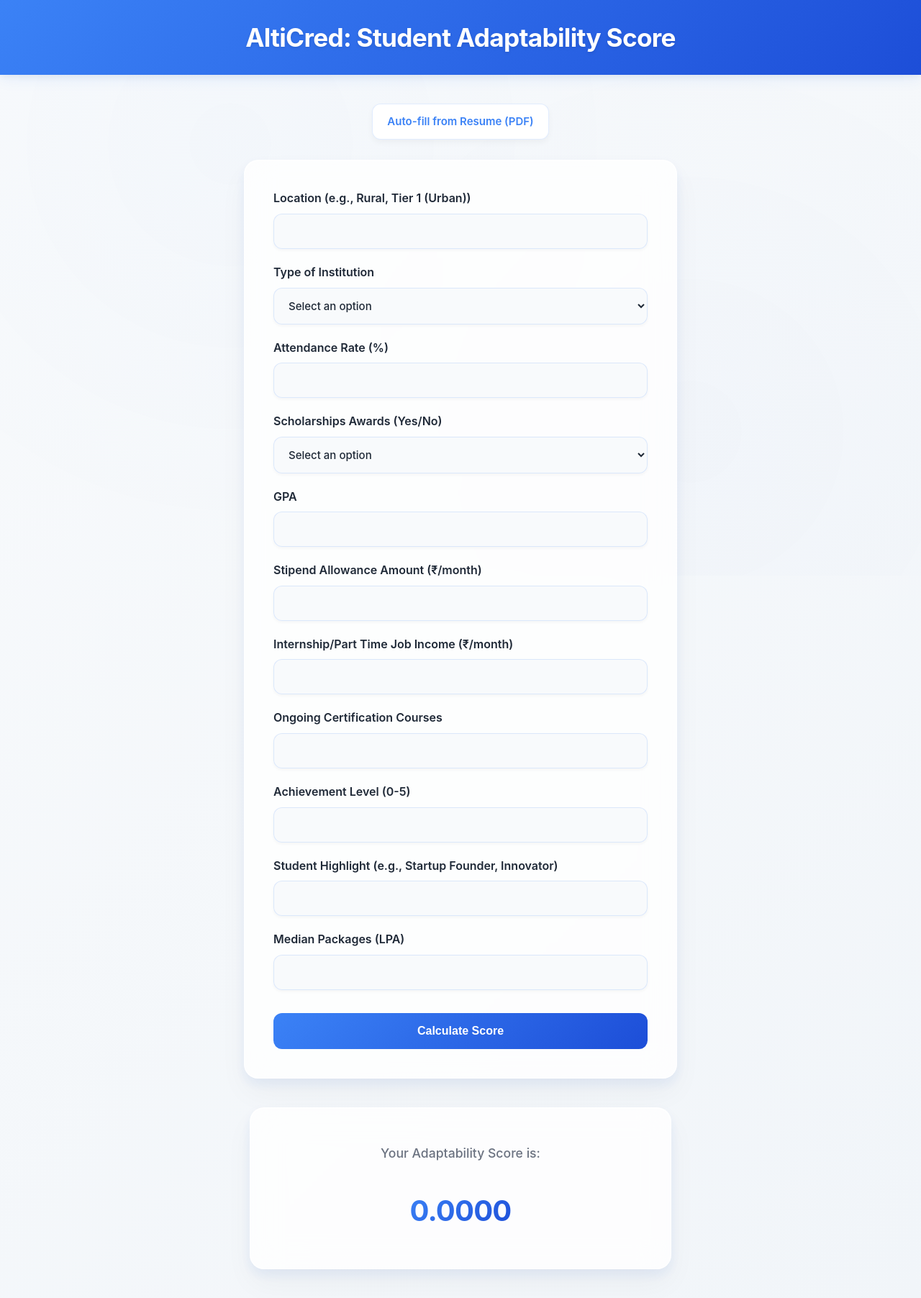
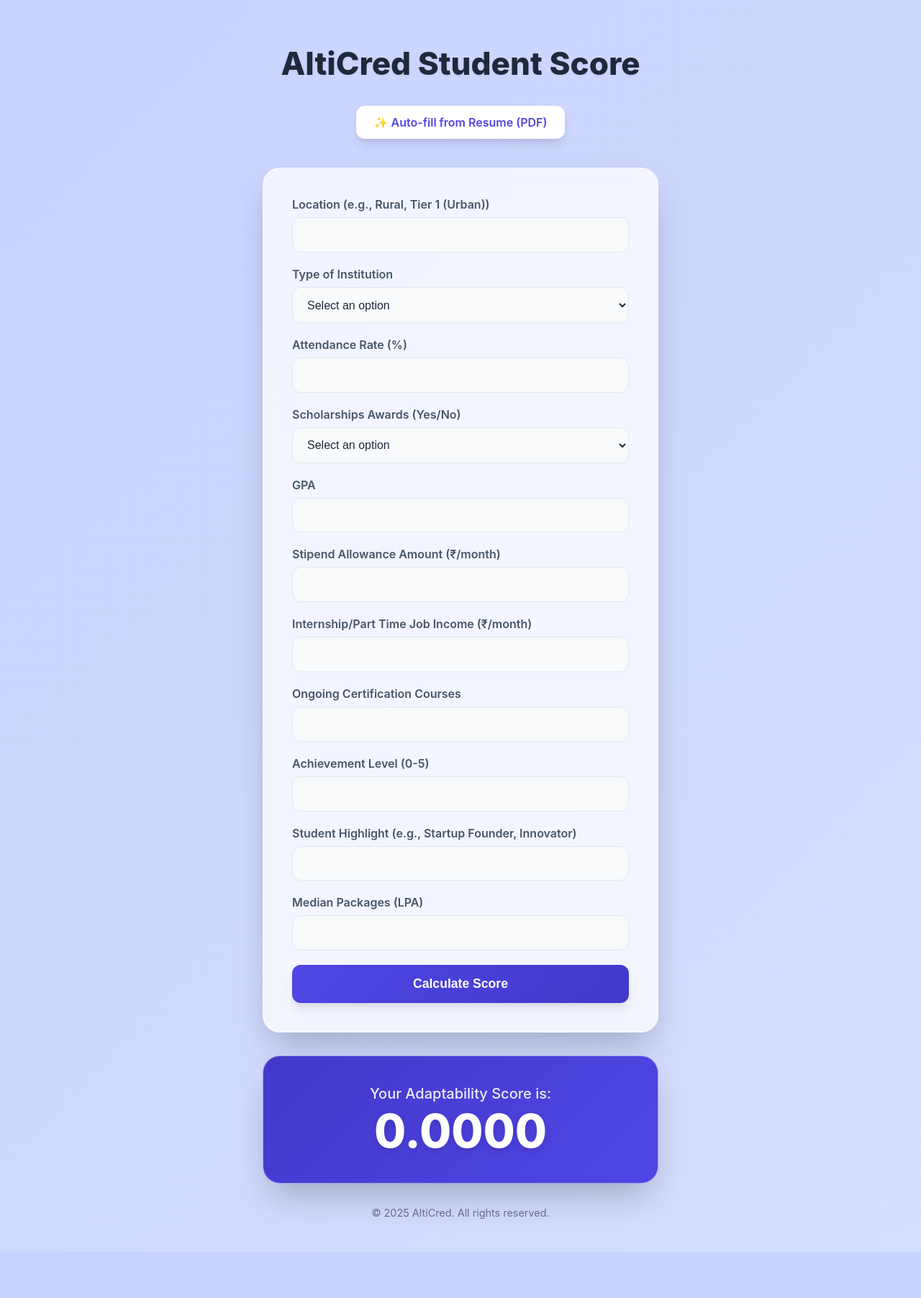
Before and after one commit to guru963/Deploy-repo, a Flask app: template templates/index1.html in a window 1280 px wide. Shown: the whole page at 72% size. After the commit the page ends 1740 px from the top, so only its background shows below. Run offline with Flask 3, Linux system fonts and the light colour scheme; the template is opened without the code that fills it, so the values that code supplies are empty; parts of the project's set-up code (start-up, migrations or seed data) failed here and were passed over; some libraries are stand-ins or nearby versions.

Commit message:
Update index1.html

```diff
--- a/templates/index1.html
+++ b/templates/index1.html
@@ -3,88 +3,86 @@
 <head>
     <meta charset="UTF-8">
     <title>AltiCred: Student Adaptability Score</title>
+    <meta name="viewport" content="width=device-width, initial-scale=1.0">
     <script src="https://cdnjs.cloudflare.com/ajax/libs/pdf.js/2.10.377/pdf.min.js"></script>
-
-    {% if shap_js %}
-        <script>{{ shap_js | safe }}</script>
-    {% endif %}
-
     <style>
         :root {
-            --bg-color: #fafbfc;
-            --primary-accent: #3b82f6;
-            --secondary-accent: #1e40af;
-            --accent-hover: #2563eb;
-            --text-primary: #1f2937;
-            --text-secondary: #6b7280;
-            --text-muted: #9ca3af;
+            --bg-start: #e0e7ff;
+            --bg-mid: #c7d2fe;
+            --bg-end: #a5b4fc;
+            --primary-accent: #4f46e5;
+            --primary-accent-dark: #4338ca;
+            --text-primary: #1e293b;
+            --text-secondary: #475569;
             --white: #ffffff;
-            --light-gray: #f8fafc;
-            --card-bg: rgba(255, 255, 255, 0.8);
-            --card-border: rgba(59, 130, 246, 0.1);
-            --card-hover-bg: rgba(255, 255, 255, 0.95);
-            --input-bg: rgba(248, 250, 252, 0.9);
-            --input-border: rgba(59, 130, 246, 0.15);
-            --input-focus-bg: rgba(255, 255, 255, 0.95);
-            --shadow-soft: rgba(0, 0, 0, 0.04);
-            --shadow-medium: rgba(59, 130, 246, 0.08);
-            --gradient-primary: linear-gradient(135deg, #3b82f6 0%, #1d4ed8 100%);
-            --gradient-subtle: linear-gradient(135deg, #f8fafc 0%, #f1f5f9 100%);
-            --font-family: -apple-system, BlinkMacSystemFont, "Segoe UI", Roboto, "Inter", sans-serif;
+            --card-bg: rgba(255, 255, 255, 0.75);
+            --card-border: rgba(255, 255, 255, 0.5);
+            --input-bg: #f8fafc;
+            --input-border: #e2e8f0;
+            --shadow-lg: 0 25px 50px -12px rgba(0, 0, 0, 0.25);
+            --shadow-md: 0 10px 15px -3px rgba(0, 0, 0, 0.1), 0 4px 6px -2px rgba(0, 0, 0, 0.05);
+            --font-family: -apple-system, BlinkMacSystemFont, "Segoe UI", Roboto, "Helvetica Neue", sans-serif;
+        }
+
+        /* --- Animated Background --- */
+        @keyframes gradientAnimation {
+            0% { background-position: 0% 50%; }
+            50% { background-position: 100% 50%; }
+            100% { background-position: 0% 50%; }
         }
 
         body {
             margin: 0;
-            padding-bottom: 40px;
+            padding: 2rem 1rem;
             font-family: var(--font-family);
-            background: var(--gradient-subtle);
+            background: linear-gradient(-45deg, var(--bg-start), var(--bg-mid), var(--bg-end));
+            background-size: 400% 400%;
+            animation: gradientAnimation 15s ease infinite;
             color: var(--text-primary);
             display: flex;
             flex-direction: column;
             align-items: center;
             min-height: 100vh;
-            line-height: 1.6;
+            box-sizing: border-box;
         }
 
-        body::before {
-            content: '';
-            position: fixed;
-            top: 0;
-            left: 0;
+        .container {
             width: 100%;
-            height: 100%;
-            background-image:
-                radial-gradient(circle at 25% 25%, rgba(59, 130, 246, 0.02) 0%, transparent 50%),
-                radial-gradient(circle at 75% 75%, rgba(29, 78, 216, 0.015) 0%, transparent 50%);
-            pointer-events: none;
-            z-index: -1;
+            max-width: 550px;
         }
 
         header {
-            background: var(--gradient-primary);
-            width: 100%;
-            padding: 24px 0;
             text-align: center;
-            box-shadow:
-                0 8px 16px var(--shadow-medium),
-                0 4px 8px var(--shadow-soft);
-            position: relative;
-            z-index: 10;
+            margin-bottom: 2rem;
+            color: var(--text-primary);
         }
 
         header h1 {
-            margin: 0;
-            font-size: 2.2rem;
-            font-weight: 700;
-            letter-spacing: -0.02em;
-            color: var(--white);
-            text-shadow: 0 2px 4px rgba(0, 0, 0, 0.1);
+            font-size: 2.75rem;
+            font-weight: 800;
+            text-shadow: 0 2px 4px rgba(0,0,0,0.05);
+        }
+
+        .card {
+            background: var(--card-bg);
+            backdrop-filter: blur(15px);
+            -webkit-backdrop-filter: blur(15px);
+            padding: 2.5rem;
+            border-radius: 1.5rem;
+            box-shadow: var(--shadow-lg);
+            border: 1px solid var(--card-border);
+            margin-bottom: 2rem;
+            animation: floatUp 1s ease-out;
+        }
+
+        @keyframes floatUp {
+            from { transform: translateY(20px); opacity: 0; }
+            to { transform: translateY(0); opacity: 1; }
         }
 
         .upload-section {
-            margin-top: 40px;
             text-align: center;
-            z-index: 10;
+            margin-bottom: 2rem;
         }
 
         input[type="file"] {
@@ -93,202 +91,151 @@
 
         .upload-label {
             display: inline-block;
-            padding: 12px 20px;
-            font-size: 15px;
+            padding: 0.75rem 1.5rem;
             font-weight: 600;
             color: var(--primary-accent);
             background-color: var(--white);
-            border: 1px solid var(--input-border);
-            border-radius: 12px;
+            border: 1px solid var(--card-border);
+            border-radius: 0.75rem;
             cursor: pointer;
             transition: all 0.3s ease;
-            box-shadow: 0 4px 8px var(--shadow-soft);
+            box-shadow: var(--shadow-md);
         }
 
         .upload-label:hover {
-            background-color: rgba(59, 130, 246, 0.05);
-            border-color: var(--primary-accent);
-        }
-
-        form {
-            background: var(--card-bg);
-            backdrop-filter: blur(20px);
-            -webkit-backdrop-filter: blur(20px);
-            padding: 40px;
-            border-radius: 20px;
-            width: 90%;
-            max-width: 520px;
-            margin-top: 20px;
-            box-shadow:
-                0 20px 40px var(--shadow-soft),
-                0 8px 16px var(--shadow-medium),
-                inset 0 1px 0 rgba(255, 255, 255, 0.9);
-            border: 1px solid rgba(255, 255, 255, 0.8);
-            position: relative;
-            z-index: 10;
+            background-color: var(--primary-accent);
+            color: var(--white);
+            transform: translateY(-3px);
+            box-shadow: 0 8px 16px rgba(0,0,0,0.1);
         }
 
         label {
             display: block;
-            margin-top: 20px;
-            margin-bottom: 8px;
+            margin-bottom: 0.5rem;
             font-weight: 600;
-            color: var(--text-primary);
-            font-size: 1em;
-            text-align: left;
-        }
-
-        label:first-of-type {
-            margin-top: 0;
+            color: var(--text-secondary);
         }
 
         input, select {
             width: 100%;
-            padding: 14px 16px;
-            margin: 0;
+            padding: 0.9rem 1rem;
+            margin-bottom: 1.25rem;
             border: 1px solid var(--input-border);
-            border-radius: 12px;
+            border-radius: 0.75rem;
             background: var(--input-bg);
             color: var(--text-primary);
-            font-size: 15px;
-            font-family: var(--font-family);
-            font-weight: 500;
+            font-size: 1rem;
             outline: none;
-            transition: all 0.3s ease;
+            transition: box-shadow 0.2s ease, border-color 0.2s ease;
             box-sizing: border-box;
-            box-shadow: 0 2px 4px var(--shadow-soft);
+        }
+
+        input:focus, select:focus {
+            border-color: var(--primary-accent);
+            box-shadow: 0 0 0 4px rgba(79, 70, 229, 0.2);
         }
 
         button {
-            margin-top: 32px;
             width: 100%;
-            padding: 16px 24px;
+            padding: 1rem 1.5rem;
             border: none;
-            background: var(--gradient-primary);
+            background: linear-gradient(135deg, var(--primary-accent) 0%, var(--primary-accent-dark) 100%);
             color: var(--white);
-            font-size: 16px;
-            font-weight: 600;
-            border-radius: 12px;
+            font-size: 1.1rem;
+            font-weight: 700;
+            border-radius: 0.75rem;
             cursor: pointer;
             transition: all 0.3s ease;
+            box-shadow: var(--shadow-md);
         }
 
         button:hover {
-            background: linear-gradient(135deg, #2563eb 0%, #1d4ed8 100%);
-            transform: translateY(-2px);
-            box-shadow: 0 12px 24px rgba(59, 130, 246, 0.25);
+            transform: translateY(-3px);
+            box-shadow: 0 8px 16px rgba(0,0,0,0.15);
         }
 
-        .result, .explanation {
-            margin-top: 40px;
-            padding: 32px;
-            border-radius: 20px;
-            background: var(--card-bg);
-            backdrop-filter: blur(20px);
-            -webkit-backdrop-filter: blur(20px);
+        .result {
             text-align: center;
-            font-size: 1.1rem;
-            font-weight: 500;
-            width: 90%;
-            max-width: 520px;
-            box-shadow:
-                0 20px 40px var(--shadow-soft),
-                0 8px 16px var(--shadow-medium),
-                inset 0 1px 0 rgba(255, 255, 255, 0.9);
-            border: 1px solid rgba(255, 255, 255, 0.8);
-            color: var(--text-secondary);
-            position: relative;
-            z-index: 10;
-            animation: fadeIn 0.6s cubic-bezier(0.4, 0, 0.2, 1);
+            background: linear-gradient(135deg, var(--primary-accent-dark) 0%, var(--primary-accent) 100%);
+            color: var(--white);
+            padding: 2.5rem;
         }
 
-        .explanation {
-            max-width: 900px;
-            overflow-x: auto;
-        }
-
-        .explanation h2 {
-            margin-top: 0;
-            font-size: 1.5rem;
-            color: var(--text-primary);
-        }
-
-        @keyframes fadeIn {
-            from { opacity: 0; transform: translateY(20px); }
-            to { opacity: 1; transform: translateY(0); }
+        .result p {
+            margin: 0;
+            font-size: 1.25rem;
+            font-weight: 500;
+            opacity: 0.9;
         }
 
         .score-number {
-            font-size: 2.5rem;
-            background: var(--gradient-primary);
-            -webkit-background-clip: text;
-            -webkit-text-fill-color: transparent;
-            background-clip: text;
-            font-weight: 700;
-            letter-spacing: -0.02em;
-            margin: 16px 0;
-            display: inline-block;
+            font-size: 4rem;
+            font-weight: 800;
+            margin-top: 0.5rem;
+            line-height: 1;
+            text-shadow: 0 4px 10px rgba(0,0,0,0.1);
+        }
+
+        footer {
+            width: 100%;
+            text-align: center;
+            margin-top: 2rem;
+            color: var(--text-secondary);
+            font-size: 0.9rem;
+            opacity: 0.8;
         }
     </style>
 </head>
 <body>
 
+<div class="container">
     <header>
-    <h1>AltiCred: Student Adaptability Score</h1>
+        <h1>AltiCred Student Score</h1>
     </header>
 
     <div class="upload-section">
-    <label for="pdf-upload" class="upload-label">Auto-fill from Resume (PDF)</label>
+        <label for="pdf-upload" class="upload-label">✨ Auto-fill from Resume (PDF)</label>
         <input type="file" id="pdf-upload" accept="application/pdf">
     </div>
 
+    <div class="card">
         <form method="POST">
             <label>Location (e.g., Rural, Tier 1 (Urban))</label>
             <input type="text" name="location" required>
-
             <label>Type of Institution</label>
             <select name="institution_type" required>
                 <option value="" disabled selected>Select an option</option>
                 <option value="Govt">Govt</option>
                 <option value="Private">Private</option>
             </select>
-
             <label>Attendance Rate (%)</label>
             <input type="number" step="0.01" name="attendance" required>
-
             <label>Scholarships Awards (Yes/No)</label>
             <select name="scholarship" required>
                 <option value="" disabled selected>Select an option</option>
                 <option value="Yes">Yes</option>
                 <option value="No">No</option>
             </select>
-
             <label>GPA</label>
             <input type="number" step="0.01" name="gpa" required>
-
             <label>Stipend Allowance Amount (₹/month)</label>
             <input type="number" step="0.01" name="stipend" required>
-
             <label>Internship/Part Time Job Income (₹/month)</label>
             <input type="number" step="0.01" name="internship_income" required>
-
             <label>Ongoing Certification Courses</label>
             <input type="number" name="ongoing_courses" required>
-
             <label>Achievement Level (0-5)</label>
             <input type="number" min="0" max="5" name="achievement" required>
-
             <label>Student Highlight (e.g., Startup Founder, Innovator)</label>
             <input type="text" name="highlight" required>
-
             <label>Median Packages (LPA)</label>
             <input type="number" step="0.01" name="median_package" required>
-
             <button type="submit">Calculate Score</button>
         </form>
+    </div>
 
     {% if score is not none %}
-<div class="result">
+    <div class="card result">
         {% if score is string %}
             <p>{{ score }}</p>
         {% else %}
@@ -298,37 +245,28 @@
     </div>
     {% endif %}
 
-{% if shap_plot_html %}
-<div class="explanation">
-    <h2>Prediction Explanation</h2>
-    {{ shap_plot_html | safe }}
+    <footer>
+        <p>&copy; 2025 AltiCred. All rights reserved.</p>
+    </footer>
 </div>
-{% endif %}
 
 <script>
     document.getElementById('pdf-upload').addEventListener('change', async function(event) {
         const file = event.target.files[0];
         if (!file) return;
-
         document.querySelector('.upload-label').textContent = 'Processing...';
-
         const reader = new FileReader();
         reader.onload = async function(e) {
             const typedarray = new Uint8Array(e.target.result);
-
             pdfjsLib.GlobalWorkerOptions.workerSrc = `https://cdnjs.cloudflare.com/ajax/libs/pdf.js/2.10.377/pdf.worker.min.js`;
-
             const pdf = await pdfjsLib.getDocument(typedarray).promise;
-
             let textContent = '';
             for (let i = 1; i <= pdf.numPages; i++) {
                 const page = await pdf.getPage(i);
                 const text = await page.getTextContent();
                 textContent += text.items.map(item => item.str).join(' ');
             }
-
             textContent = textContent.replace(/\s+/g, ' ').trim();
-
             const mappings = {
                 location: /Location:\s*([^\n:]+)/i,
                 institution_type: /Institution Type:\s*(Govt|Private)/i,
@@ -342,7 +280,6 @@
                 highlight: /Student Highlight:\s*([^\n:]+)/i,
                 median_package: /Median Packages.*?:\s*([0-9.]+)/i
             };
-
             for (const [field, regex] of Object.entries(mappings)) {
                 const match = textContent.match(regex);
                 if (match) {
@@ -352,10 +289,8 @@
                     }
                 }
             }
-
-            document.querySelector('.upload-label').textContent = 'Auto-fill from Resume (PDF)';
+            document.querySelector('.upload-label').textContent = '✨ Auto-fill from Resume (PDF)';
         };
-
         reader.readAsArrayBuffer(file);
     });
 </script>
```
Lines whose indentation alone changed are shown as unchanged.
